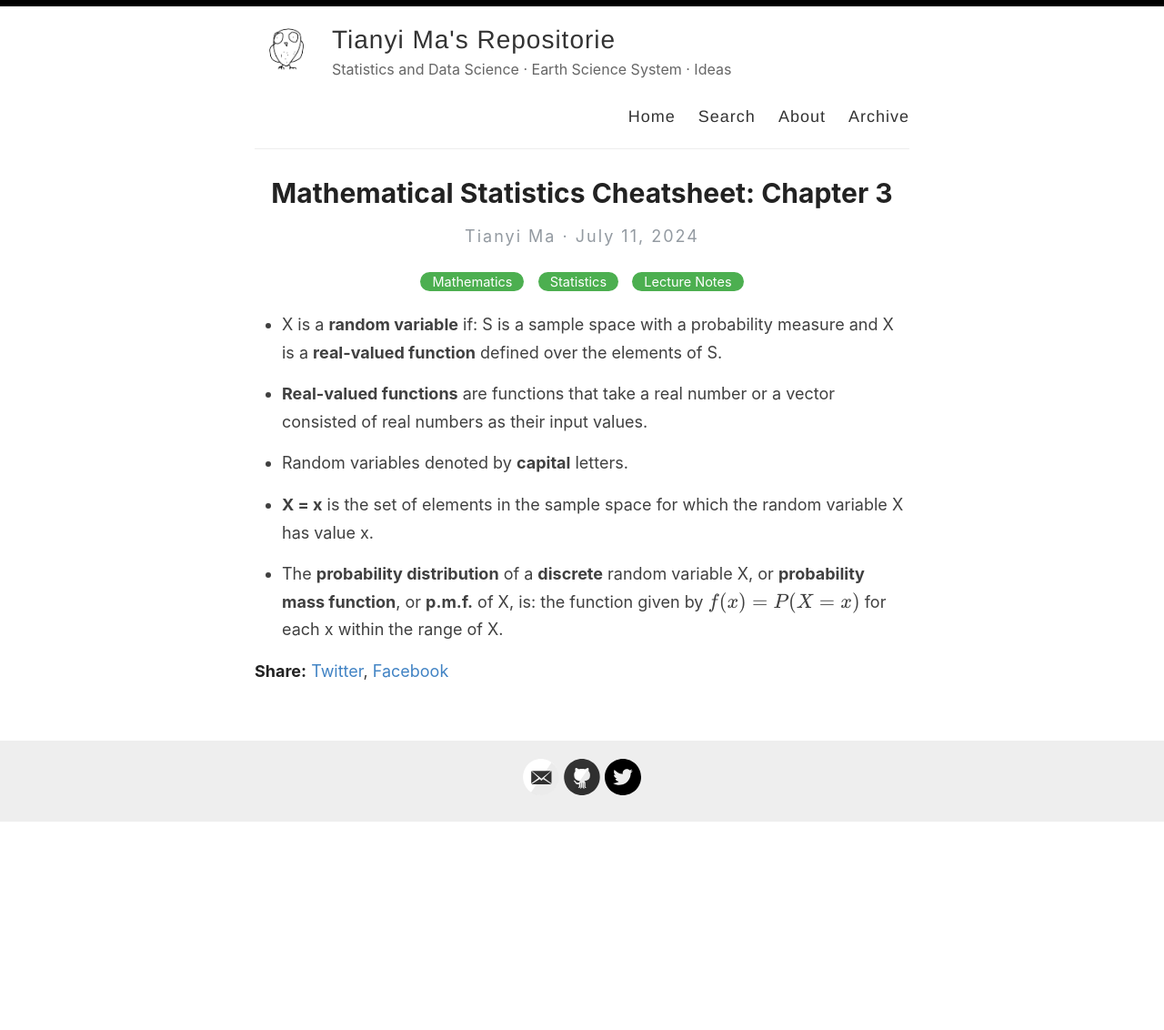
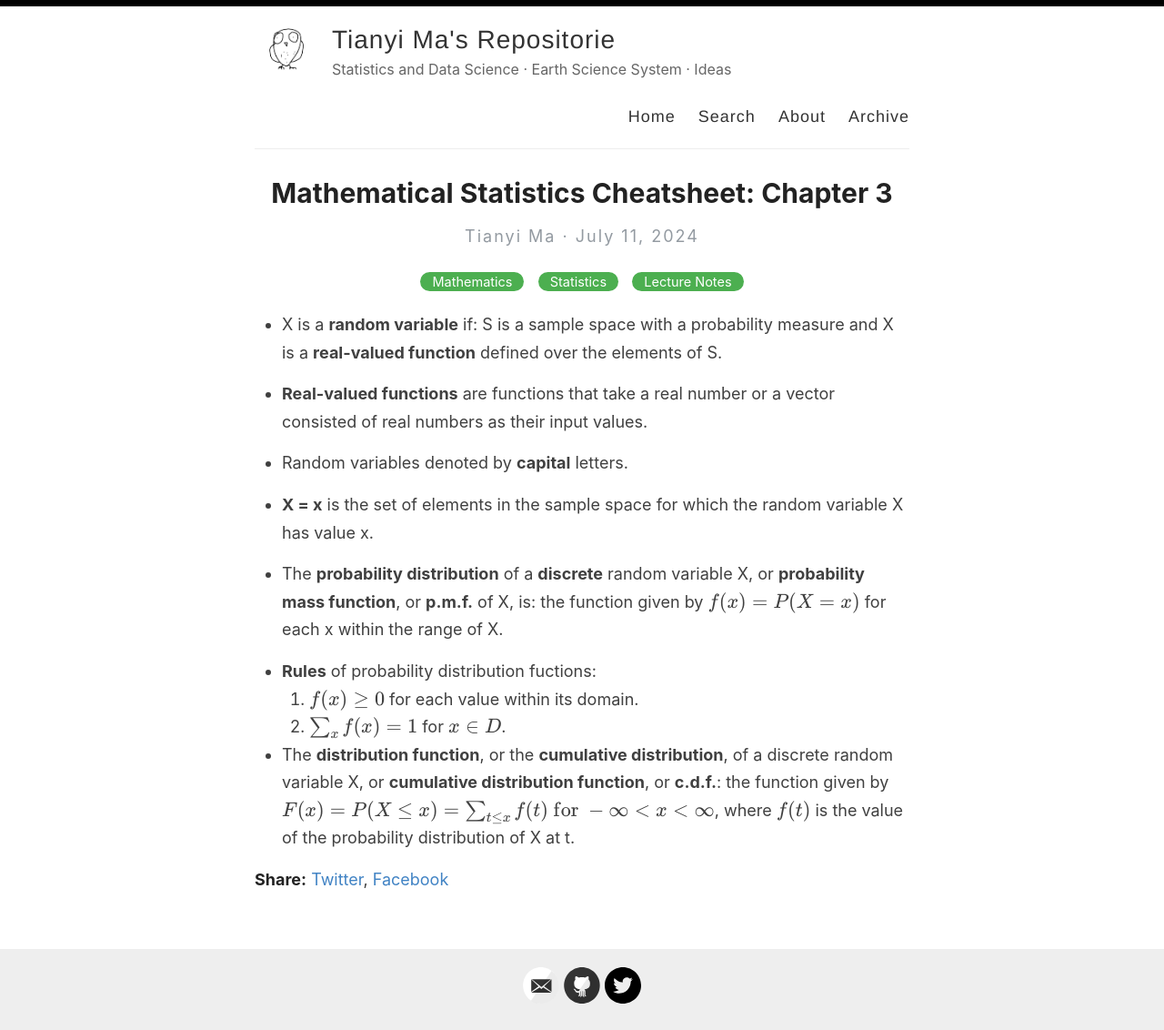
Before and after one commit to tianyimasf/ai, a Jekyll site: the page built from _posts/2024-07-11-mathematical-statistics-chap3.md, in a window 1280 px wide. Shown: the whole page at 91% size. Built offline with Jekyll 4.4.1, drawn with Linux system fonts in a browser that asks for light colours; formulas are drawn with MathJax 3; before the commit the page ends 903 px from its top, so only the background shows below that.

Commit message:
add lecture notes

```diff
--- a/_posts/2024-07-11-mathematical-statistics-chap3.md
+++ b/_posts/2024-07-11-mathematical-statistics-chap3.md
@@ -14,3 +14,9 @@ excerpt: "Random Variables, Probability Distributions, Continuous Random Variabl
 - **X = x** is the set of elements in the sample space for which the random variable X has value x.
 
 - The **probability distribution** of a **discrete** random variable X, or **probability mass function**, or **p.m.f.** of X, is: the function given by $f(x) = P(X = x)$ for each x within the range of X.
+
+- **Rules** of probability distribution fuctions:
+    1. $f(x) \geq 0$ for each value within its domain.
+    2. $\sum_{x}f(x) = 1$ for $x \in D$.
+
+- The **distribution function**, or the **cumulative distribution**, of a discrete random variable X, or **cumulative distribution function**, or **c.d.f.**: the function given by $$F(x) = P(X \leq x) = \sum_{t \leq x}f(t) \text{ for } -\infty < x < \infty$$, where $f(t)$ is the value of the probability distribution of X at t.
```
